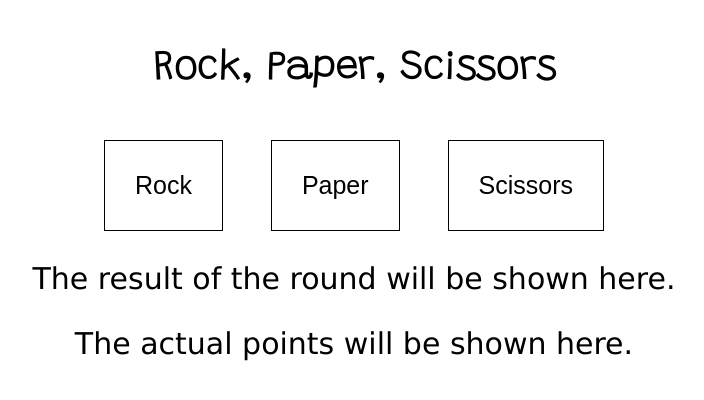
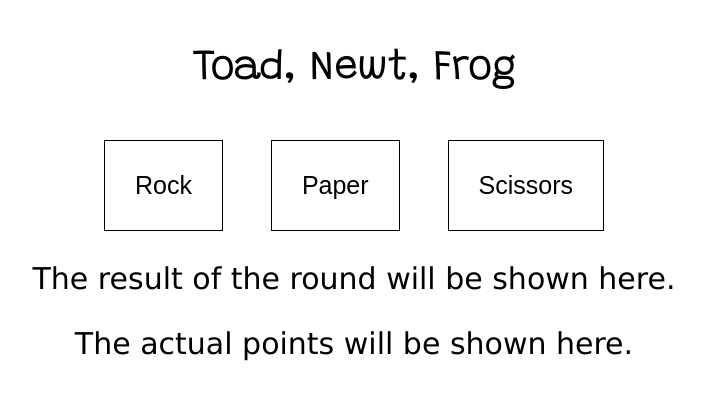
Before and after one commit to renewedmoorbool/odin-rock-paper-scissors, a plain HTML site: page index.html in a window 1280 px wide. Shown: the whole page, without its empty margins (286-990 px from the left). Drawn offline with Linux system fonts and the light colour scheme.

Commit message:
Change title of the game

```diff
--- a/index.html
+++ b/index.html
@@ -5,12 +5,12 @@
     <meta http-equiv = 'X-UA-Compatible' content = 'IE=edge'>
     <meta name = 'viewport' content = 'width=device-width, initial-scale=1.0'>
     <link rel = 'stylesheet' type = 'text/css' href = 'style.css'>
-    <title> Rock, Paper, Scissors </title>
+    <title> Toad, Newt, Frog </title>
 </head>
 
 <body>
 
-    <h1 class = 'game-name'> Rock, Paper, Scissors </h1>
+    <h1 class = 'game-name'> Toad, Newt, Frog </h1>
 
     <div class = 'buttons'>
             <button id = 'rock'>      Rock        </button>
```
